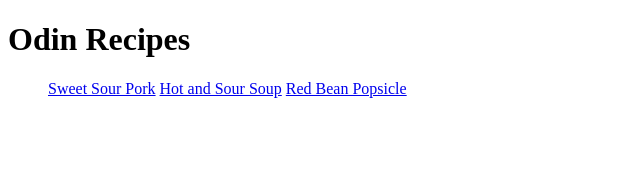
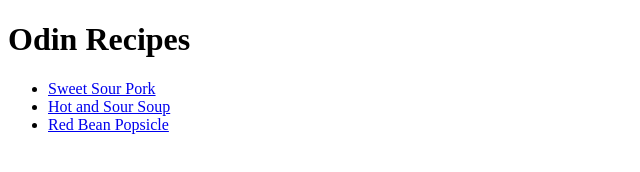
Before and after one commit to Newbiefreako/odin-recipes, a plain HTML site: page index.html in a window 1280 px wide. Shown: the whole page, without its empty margins (0-640 px from the left). Drawn offline with Linux system fonts and the light colour scheme.

Commit message:
Modified lack of li to display as list

```diff
--- a/index.html
+++ b/index.html
@@ -8,9 +8,9 @@
 <body>
     <h1>Odin Recipes</h1>
     <ul>
-        <a href="recipes/sweetsourpork.html">Sweet Sour Pork</a>
-        <a href="recipes/hotandsoursoup.html">Hot and Sour Soup</a>
-        <a href="recipes/redbeanpoposicle.html">Red Bean Popsicle</a>
+        <li><a href="recipes/sweetsourpork.html">Sweet Sour Pork</a></li>
+        <li><a href="recipes/hotandsoursoup.html">Hot and Sour Soup</a></li>
+        <li><a href="recipes/redbeanpoposicle.html">Red Bean Popsicle</a></li>
     </ul>
 
 </body>
```
